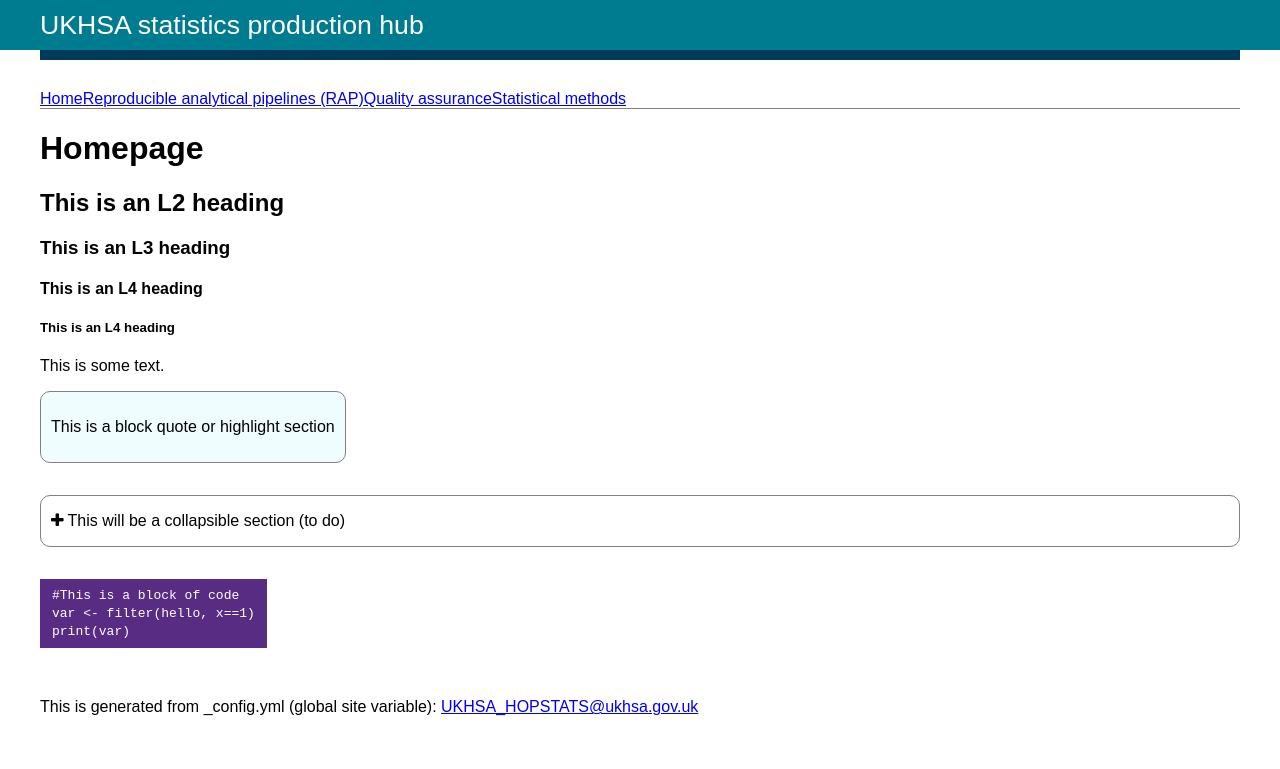
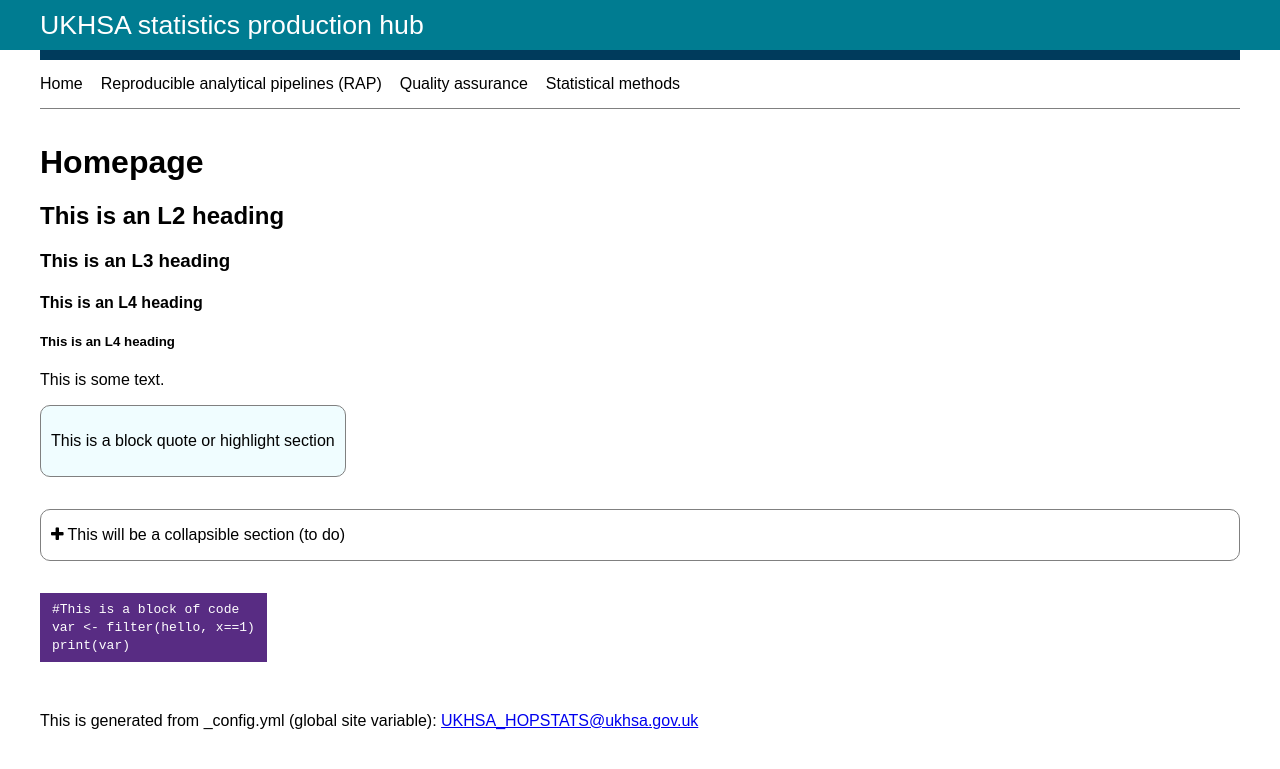
Before and after one commit to BenCuff/github-pages-test, a Jekyll site: the page built from docs/index.md, in a window 1280 px wide. Shown: the top 769 px of the page. Built offline with Jekyll 4.4.1, drawn with Linux system fonts in a browser that asks for light colours.

Commit message:
Styling site nave links

```diff
--- a/docs/assets/styles.css
+++ b/docs/assets/styles.css
@@ -29,18 +29,27 @@
   background-color: #003B5C;
   height: 10px;
   max-width: var(--main-width);
-  margin: 0 auto 30px auto;
+  margin: 0 auto 0 auto;
 }
 
 #site-nav{
   max-width: var(--main-width);
-  margin: 0 auto 0 auto;
+  margin: 0 auto 35px auto;
   display: flex;
   border-bottom: 1pt solid grey;
 }
 
+#site-nav a{
+  text-decoration: none;
+  color: unset;
+}
+
+#site-nav a:hover{
+  text-decoration: underline;
+}
+
 #site-nav p{
-  margin: 0;
+  margin: 15px 18px 15px 0;
 }
 
 #nav-icon-container {
```
